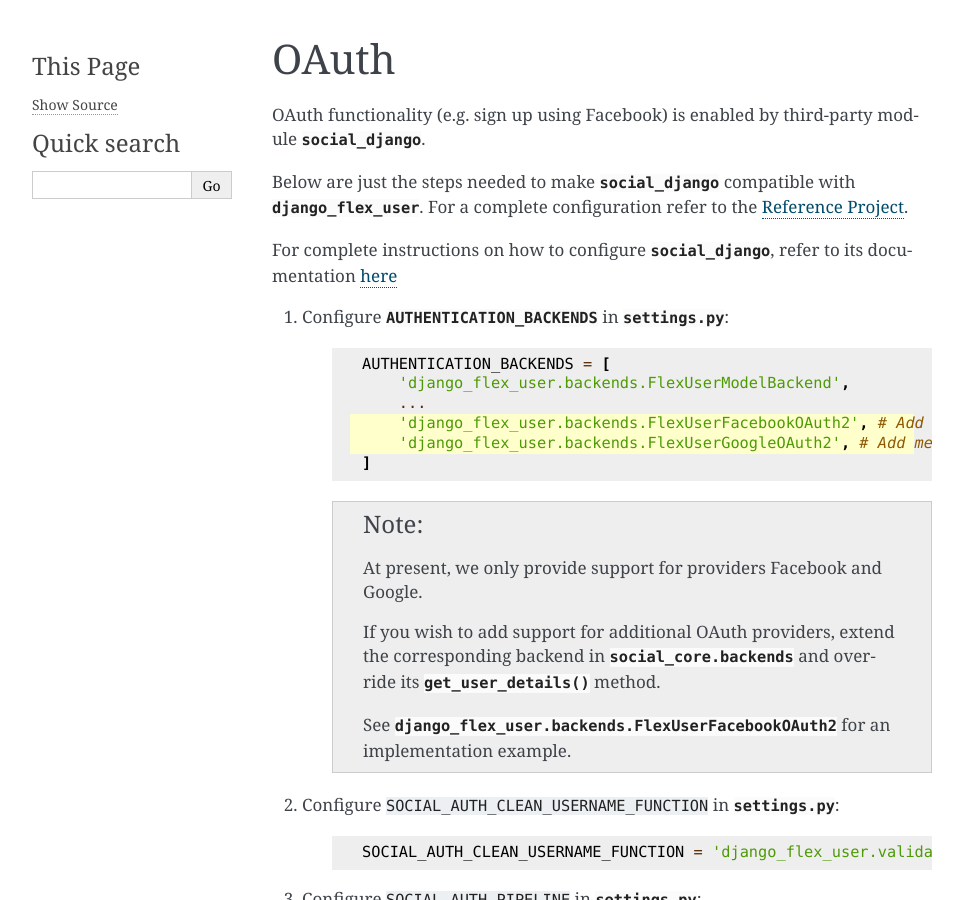
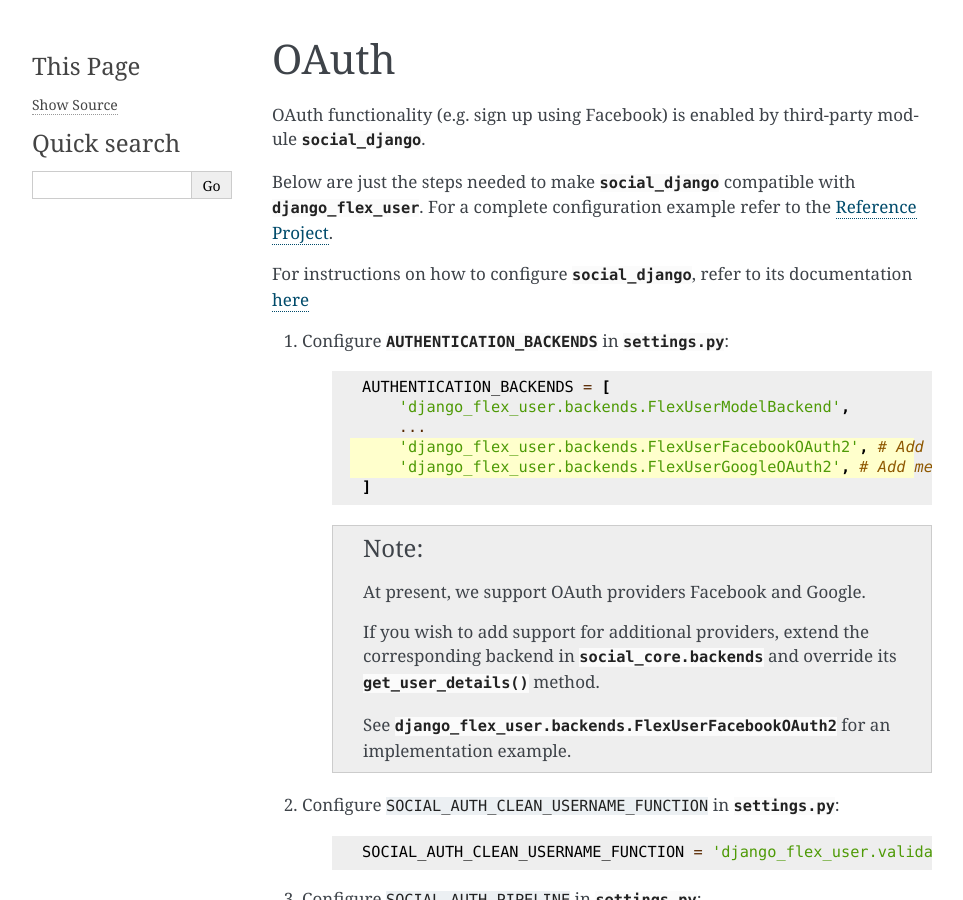
Before and after one commit to ebenh/django-flex-user, a Sphinx documentation site: the page built from docs/source/oauth.rst, in a window 1280 px wide and 900 px high. Shown: the whole window, without its empty margins (148-1111 px from the left). Built offline with Sphinx 7.4.7, drawn with Linux system fonts in a browser that asks for light colours; pages that are not in the unit, such as notebooks, are missing from menus.

Commit message:
Updating documentation

```diff
--- a/docs/source/oauth.rst
+++ b/docs/source/oauth.rst
@@ -4,9 +4,9 @@ OAuth
 OAuth functionality (e.g. sign up using Facebook) is enabled by third-party module :mod:`social_django`.
 
 Below are just the steps needed to make :mod:`social_django` compatible with :mod:`django_flex_user`. For a complete
-configuration refer to the :doc:`reference_project`.
+configuration example refer to the :doc:`reference_project`.
 
-For complete instructions on how to configure :mod:`social_django`, refer to its documentation
+For instructions on how to configure :mod:`social_django`, refer to its documentation
 `here <https://python-social-auth.readthedocs.io/en/latest/configuration/django.html>`_
 
 #. Configure :setting:`AUTHENTICATION_BACKENDS` in :mod:`settings.py`:
@@ -22,9 +22,9 @@ For complete instructions on how to configure :mod:`social_django`, refer to its
         ]
 
     .. note::
-        At present, we only provide support for providers Facebook and Google.
+        At present, we support OAuth providers Facebook and Google.
 
-        If you wish to add support for additional OAuth providers, extend the corresponding backend in
+        If you wish to add support for additional providers, extend the corresponding backend in
         :mod:`social_core.backends` and override its :meth:`get_user_details` method.
 
         See :mod:`django_flex_user.backends.FlexUserFacebookOAuth2` for an implementation example.
```
